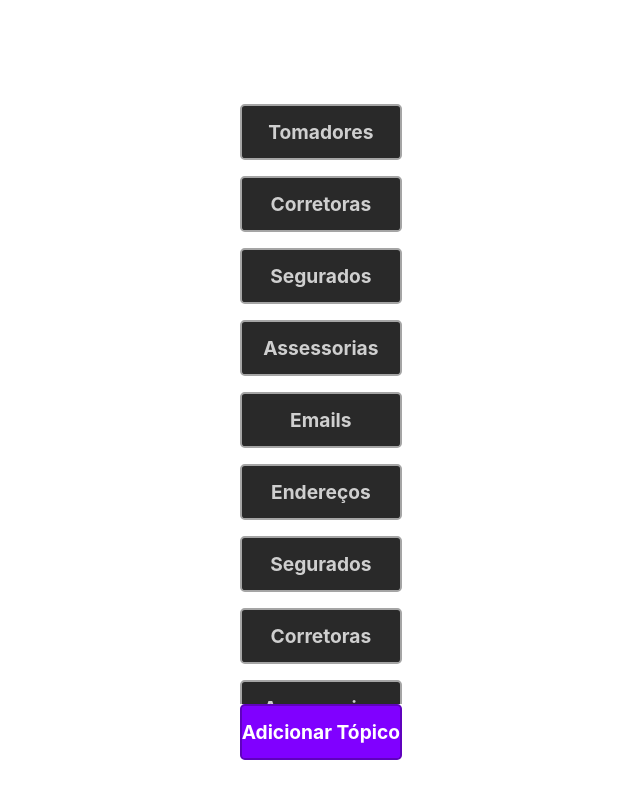
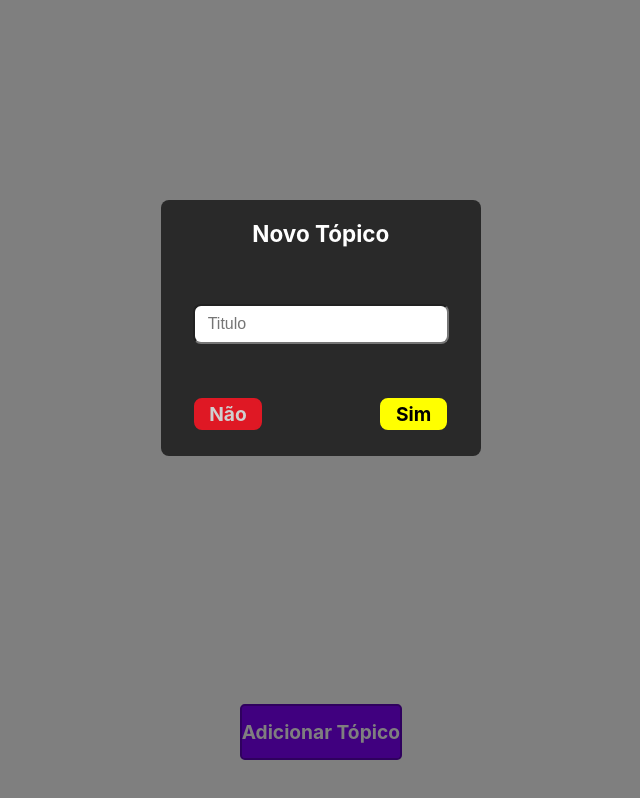
Before and after one commit to Beteenn/tanamao, a Vue app: page / in a window 1280 px wide. Both pictures are taken after a click on the element "Adicionar Tópico". Shown: the whole page, without its empty margins (238-878 px from the left). Built offline with nearby package versions, Linux system fonts and the light colour scheme.

Commit message:
FEAT: Cria modal para adicionar tópico e sua lógica

```diff
--- a/src/assets/main.css
+++ b/src/assets/main.css
@@ -44,3 +44,13 @@ a,
   padding-left: 0.8rem;
   cursor: pointer;
 }
+
+.overlay {
+  position: fixed;
+  top: 0;
+  left: 0;
+  width: 100%;
+  height: 100%;
+  background-color: rgba(0, 0, 0, 0.5); /* cor de fundo semi-transparente */
+  z-index: 999;
+}
--- /dev/null
+++ b/src/components/NewTopicCard.vue
@@ -0,0 +1,87 @@
+<script lang="ts">
+import CancelButton from '@/components/button/CancelButton.vue'
+import ConfirmButton from '@/components/button/ConfirmButton.vue'
+import TopicService from '@/services/TopicService';
+import router  from '@/router';
+
+export default {
+    components: {
+        CancelButton,
+        ConfirmButton
+    },
+    data() {
+        return {
+            router: router,
+            topic: ''
+        }
+    },
+    methods: {
+        addNewTopic(){
+            TopicService.addTopic({
+                name: this.topic
+            });
+            location.reload();
+        },
+        closeModal(){
+            this.$emit('toggle-visibility');
+        }
+    }
+}
+
+</script>
+
+<template>
+    <main class="modal">
+        <div class="itens">
+            <header>
+                <h2 class="title">Novo Tópico</h2>
+            </header>
+            <input type="text" placeholder="Titulo" v-model="topic" class="input-text">
+            <div class="footer">
+                <CancelButton text="Não" @click="closeModal()"/>
+                <ConfirmButton text="Sim" @click="addNewTopic()" />
+            </div>
+        </div>
+    </main>
+</template>
+
+<style scoped>
+.modal {
+    position: fixed;
+    width: 40vh;
+    height: 32vh;
+    top: 25vh;
+
+    border-radius: 8px;
+    color: #cfcfcf;
+    background: #292929;
+    z-index: 2;
+}
+
+.itens {
+    padding: 2vh 4vh 3vh;
+    width: 100%;
+    height: 100%;
+    display: flex;
+    flex-direction: column;
+    justify-content: space-between;
+    align-items: center;
+}
+
+.input-text {
+    width: 100%;
+    height: 5vh;
+    border-radius: 0.5rem;
+    font-size: 1rem;
+}
+
+input[type="text"] {
+    padding-left: 0.8rem;
+}
+
+.footer {
+    width: 100%;
+    display: flex;
+    justify-content: space-between;
+}
+</style>
--- /dev/null
+++ b/src/components/button/CancelButton.vue
@@ -0,0 +1,25 @@
+<script setup lang="ts">
+defineProps<{
+  text: string
+}>()
+</script>
+
+<template>
+  <div class="cancel-button">{{ text }}</div>
+</template>
+
+<style scoped>
+.cancel-button {
+  display: flex;
+  width: 4.2rem;
+  height: 2rem;
+  justify-content: center;
+  align-items: center;
+  font-weight: bold;
+  background-color: #DF1824;
+  border: 0.15rem solid #DF1824;
+  font-size: 1.2rem;
+  border-radius: 0.5rem;
+  margin: 0.1rem;
+}
+</style>
--- /dev/null
+++ b/src/components/button/ConfirmButton.vue
@@ -0,0 +1,26 @@
+<script setup lang="ts">
+defineProps<{
+  text: string
+}>()
+</script>
+
+<template>
+  <div class="confirm-button">{{ text }}</div>
+</template>
+
+<style scoped>
+.confirm-button {
+  color: #000;
+  display: flex;
+  width: 4.2rem;
+  height: 2rem;
+  justify-content: center;
+  align-items: center;
+  font-weight: bold;
+  background-color: #FFFF00;
+  border: 0.15rem solid #FFFF00;
+  font-size: 1.2rem;
+  border-radius: 0.5rem;
+  margin: 0.1rem;
+}
+</style>
--- /dev/null
+++ b/src/interfaces/Note.ts
@@ -0,0 +1,4 @@
+export default interface Note {
+    title: string;
+    text: string;
+}
--- /dev/null
+++ b/src/interfaces/Topic.ts
@@ -0,0 +1,3 @@
+export default interface Topic {
+    name: string;
+}
--- /dev/null
+++ b/src/services/TopicService.ts
@@ -0,0 +1,35 @@
+var topics : any = [];
+
+export default {
+
+    getTopics(){
+        const topicsJson = localStorage.getItem('topics');
+
+        if (topicsJson) {
+            topics = JSON.parse(topicsJson);
+        }
+
+        return topics;
+    },
+    addTopic(topic: any){
+        topics.push(topic);
+        localStorage.setItem('topics', JSON.stringify(topics));
+    }
+
+};
+// var topics : any = [];
+
+// export function getTopics() {
+//     const topicsJson = localStorage.getItem('topics');
+
+//     if (topicsJson) {
+//         topics = JSON.parse(topicsJson);
+//     }
+
+//     return topics;
+// }
+
+// export function addTopic(topic: any){
+//     topics.find(topic);
+//     localStorage.setItem('notes', JSON.stringify(topics));
+// }
--- a/src/views/HomeView.vue
+++ b/src/views/HomeView.vue
@@ -1,19 +1,36 @@
-<script setup lang="ts">
+<script lang="ts">
 import TopicCard from '@/components/TopicCard.vue'
 import PrimaryButton from '@/components/button/PrimaryButton.vue'
-import router from '@/router';
+import router  from '@/router';
+import type Topic from '@/interfaces/Topic';
+import TopicService from '@/services/TopicService';
+import NewTopicCard from '@/components/NewTopicCard.vue';
 
-const topics = [
-  { name: 'Tomadores' },
-  { name: 'Corretoras' },
-  { name: 'Segurados' },
-  { name: 'Assessorias' },
-  { name: 'Emails' },
-  { name: 'Endereços' },
-  { name: 'Segurados' },
-  { name: 'Corretoras' },
-  { name: 'Assessorias' }
-]
+export default {
+  components: {
+    TopicCard,
+    PrimaryButton,
+    NewTopicCard
+  },
+  data() {
+    return {
+      showTopicCard: false,
+      topics: [] as Topic[],
+      router: router
+    }
+  },
+  methods: {
+    showAddNewTopic() {
+      this.showTopicCard = true;
+    },
+    handleModal(){
+      this.showTopicCard = !this.showTopicCard;
+    }
+  },
+  mounted() {
+    this.topics = TopicService.getTopics();
+  }
+}
 </script>
 
 <template>
@@ -26,7 +43,13 @@ const topics = [
       <TopicCard v-for="topic in topics" :name="topic.name" @click="router.push('/notes')" />
     </div>
 
-    <PrimaryButton text="Adicionar Tópico" />
+    <div class="new-topic" v-if="showTopicCard" >
+      <NewTopicCard @toggle-visibility="handleModal()" />
+    </div>
+
+    <PrimaryButton text="Adicionar Tópico" @click="showAddNewTopic()" />
+
+    <div class="overlay" v-if="showTopicCard"></div>
   </main>
 </template>
 
@@ -35,4 +58,12 @@ const topics = [
   height: 77vh;
   overflow: auto;
 }
+
+.new-topic {
+  position: relative;
+  display: flex;
+  justify-content: center;
+  align-items: center;
+  z-index: 1000;
+}
 </style>
```
Also changed, not shown: 1 other file (tests, documents, lock files or other folders).
